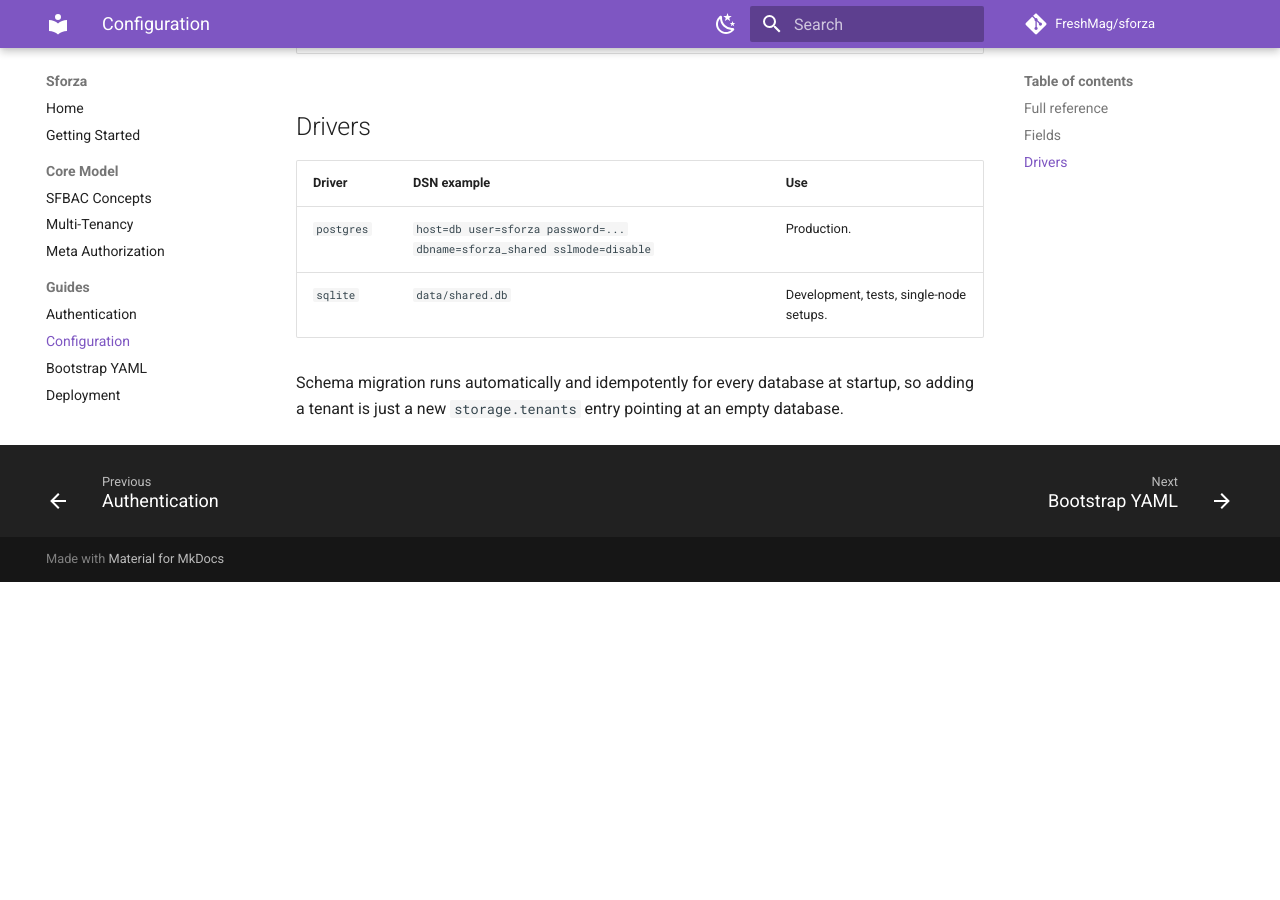
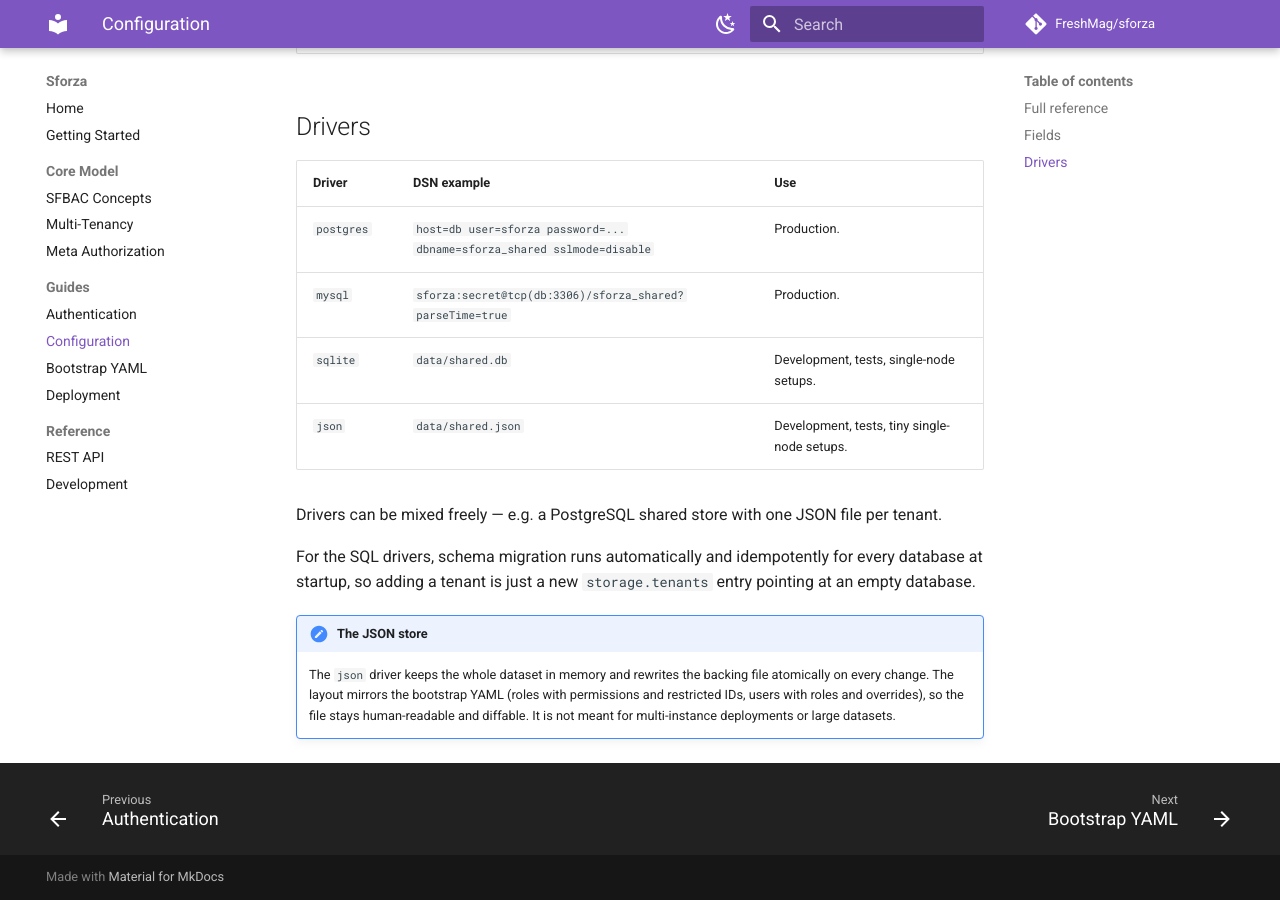
Before and after one commit to FreshMag/sforza, an MkDocs documentation site: the page built from docs/configuration.md, in a window 1280 px wide and 900 px high, scrolled down 1544 px. Built offline with MkDocs 1.6.1 and Material for MkDocs 9.7.7, drawn with Linux system fonts in a browser that asks for light colours; comment, search, counter and statistics services are not loaded; before the commit the page ends 2126 px from its top, so only the background shows below that; some of the changed text lies outside the part shown.

Commit message:
docs: updated docs

```diff
--- a/docs/configuration.md
+++ b/docs/configuration.md
@@ -29,7 +29,7 @@ bootstrap:
 
 storage:
   shared:                       # required
-    driver: postgres            # postgres | sqlite
+    driver: postgres            # postgres | mysql | sqlite | json
     dsn: ${SHARED_DSN}
   tenants:                      # at least one required; keys = tenant IDs
     tenant-a:
@@ -59,8 +59,20 @@ storage:
 | Driver | DSN example | Use |
 |---|---|---|
 | `postgres` | `host=db user=sforza password=... dbname=sforza_shared sslmode=disable` | Production. |
+| `mysql` | `sforza:secret@tcp(db:3306)/sforza_shared?parseTime=true` | Production. |
 | `sqlite` | `data/shared.db` | Development, tests, single-node setups. |
+| `json` | `data/shared.json` | Development, tests, tiny single-node setups. |
 
-Schema migration runs automatically and idempotently for every database at
-startup, so adding a tenant is just a new `storage.tenants` entry pointing
-at an empty database.
+Drivers can be mixed freely — e.g. a PostgreSQL shared store with one JSON
+file per tenant.
+
+For the SQL drivers, schema migration runs automatically and idempotently
+for every database at startup, so adding a tenant is just a new
+`storage.tenants` entry pointing at an empty database.
+
+!!! note "The JSON store"
+    The `json` driver keeps the whole dataset in memory and rewrites the
+    backing file atomically on every change. The layout mirrors the
+    bootstrap YAML (roles with permissions and restricted IDs, users with
+    roles and overrides), so the file stays human-readable and diffable.
+    It is not meant for multi-instance deployments or large datasets.
```
Also changed, not shown: README.md (+6 -4 lines), docs/deployment.md (+2 -2 lines), docs/development.md (+10 -4 lines).
